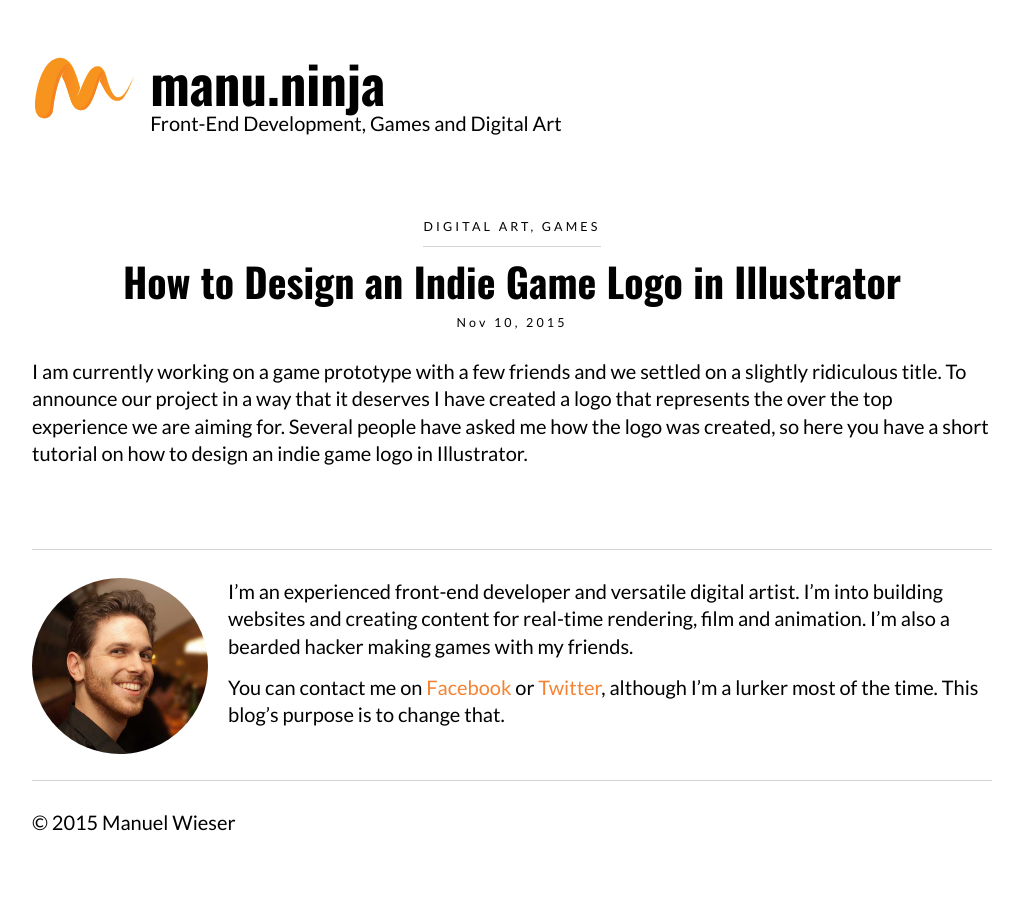
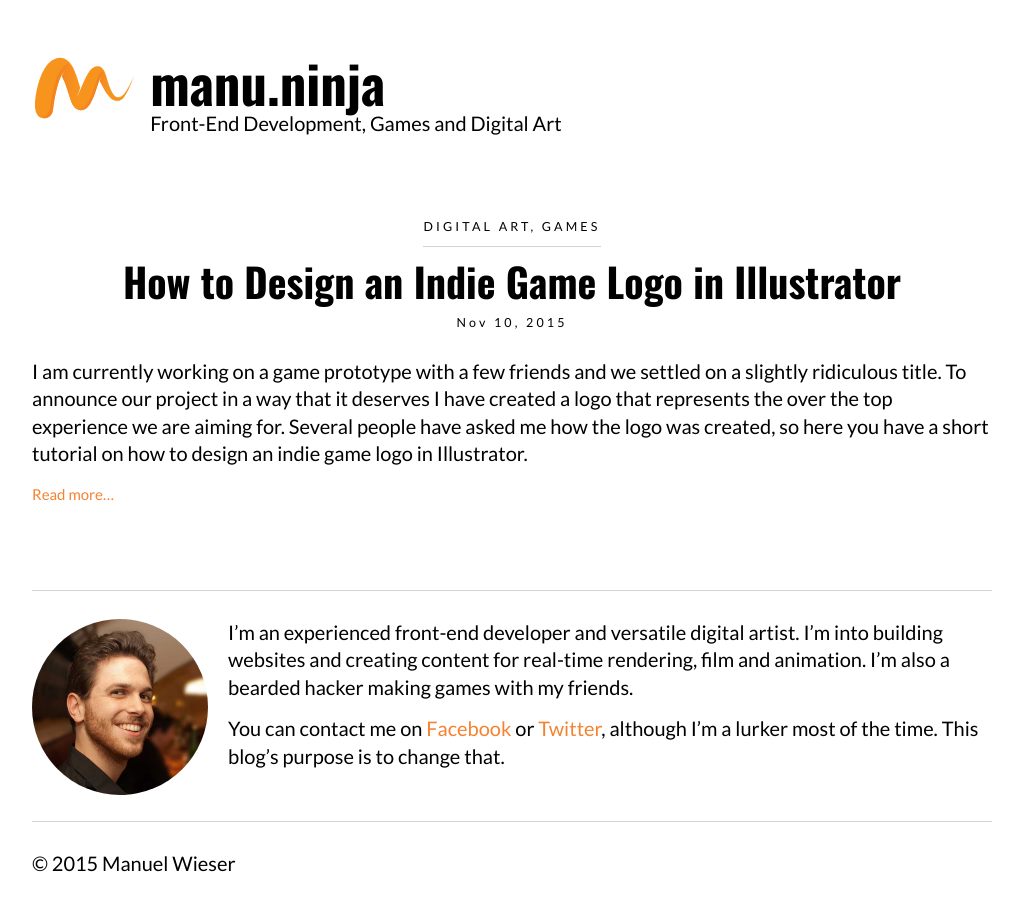
Before and after one commit to Lorti/manu.ninja, a Jekyll site: the page built from index.html, in a window 1280 px wide. Shown: the whole page, without its empty margins (128-1151 px from the left). Built offline with Jekyll 4.4.1, drawn with Linux system fonts in a browser that asks for light colours; nearby versions of some CDN libraries; Markdown is read by kramdown in place of the engine named in the settings.

Commit message:
Read more…

```diff
--- a/_sass/components/_article.scss
+++ b/_sass/components/_article.scss
@@ -71,3 +71,7 @@
         @include baseline(18px, 2, 1);
     }
 }
+
+.Article-link {
+    @include baseline(12px);
+}
--- a/art.html
+++ b/art.html
@@ -12,13 +12,12 @@ permalink: /art/
                         <a href="/{{ category }}">{{ site.data.categories[category] }}</a>
                     {% endfor %}
                 </p>
-
                 <h1 class="Article-title"><a href="{{ post.url }}">{{ post.title }}</a></h1>
-
                 <p class="Article-date">{{ post.date | date: '%b %-d, %Y' }}</p>
             </div>
             <div class="Article-content">
                 {{ post.excerpt }}
+                <p class="Article-link"><a href="{{ post.url }}">Read more…</a></p>
             </div>
         </article>
     {% endif %}
--- a/coding.html
+++ b/coding.html
@@ -12,13 +12,12 @@ permalink: /coding/
                         <a href="/{{ category }}">{{ site.data.categories[category] }}</a>
                     {% endfor %}
                 </p>
-
                 <h1 class="Article-title"><a href="{{ post.url }}">{{ post.title }}</a></h1>
-
                 <p class="Article-date">{{ post.date | date: '%b %-d, %Y' }}</p>
             </div>
             <div class="Article-content">
                 {{ post.excerpt }}
+                <p class="Article-link"><a href="{{ post.url }}">Read more…</a></p>
             </div>
         </article>
     {% endif %}
--- a/games.html
+++ b/games.html
@@ -12,13 +12,12 @@ permalink: /games/
                         <a href="/{{ category }}">{{ site.data.categories[category] }}</a>
                     {% endfor %}
                 </p>
-
                 <h1 class="Article-title"><a href="{{ post.url }}">{{ post.title }}</a></h1>
-
                 <p class="Article-date">{{ post.date | date: '%b %-d, %Y' }}</p>
             </div>
             <div class="Article-content">
                 {{ post.excerpt }}
+                <p class="Article-link"><a href="{{ post.url }}">Read more…</a></p>
             </div>
         </article>
     {% endif %}
--- a/index.html
+++ b/index.html
@@ -9,13 +9,12 @@ layout: default
                     <a href="/{{ category }}">{{ site.data.categories[category] }}</a>
                 {% endfor %}
             </p>
-
             <h1 class="Article-title"><a href="{{ post.url }}">{{ post.title }}</a></h1>
-
             <p class="Article-date">{{ post.date | date: '%b %-d, %Y' }}</p>
         </div>
         <div class="Article-content">
             {{ post.excerpt }}
+            <p class="Article-link"><a href="{{ post.url }}">Read more…</a></p>
         </div>
     </article>
 {% endfor %}
```
